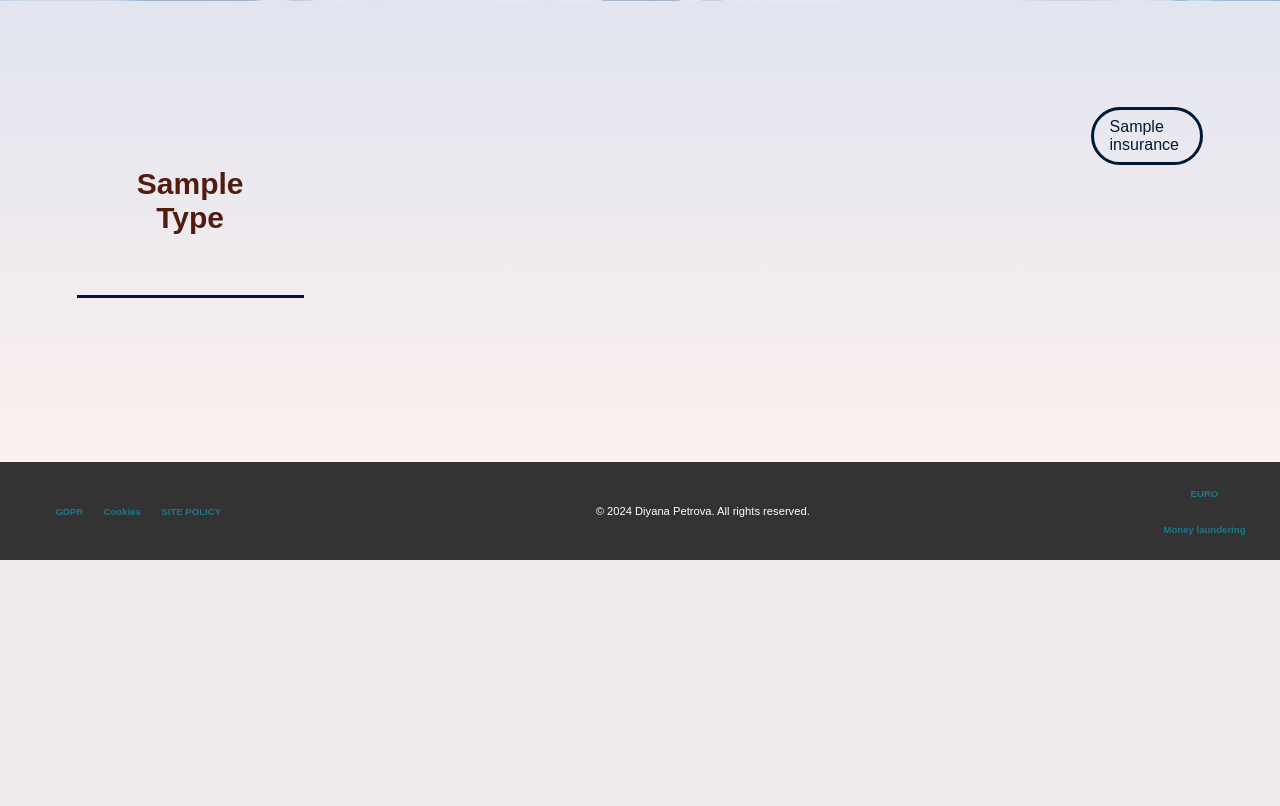
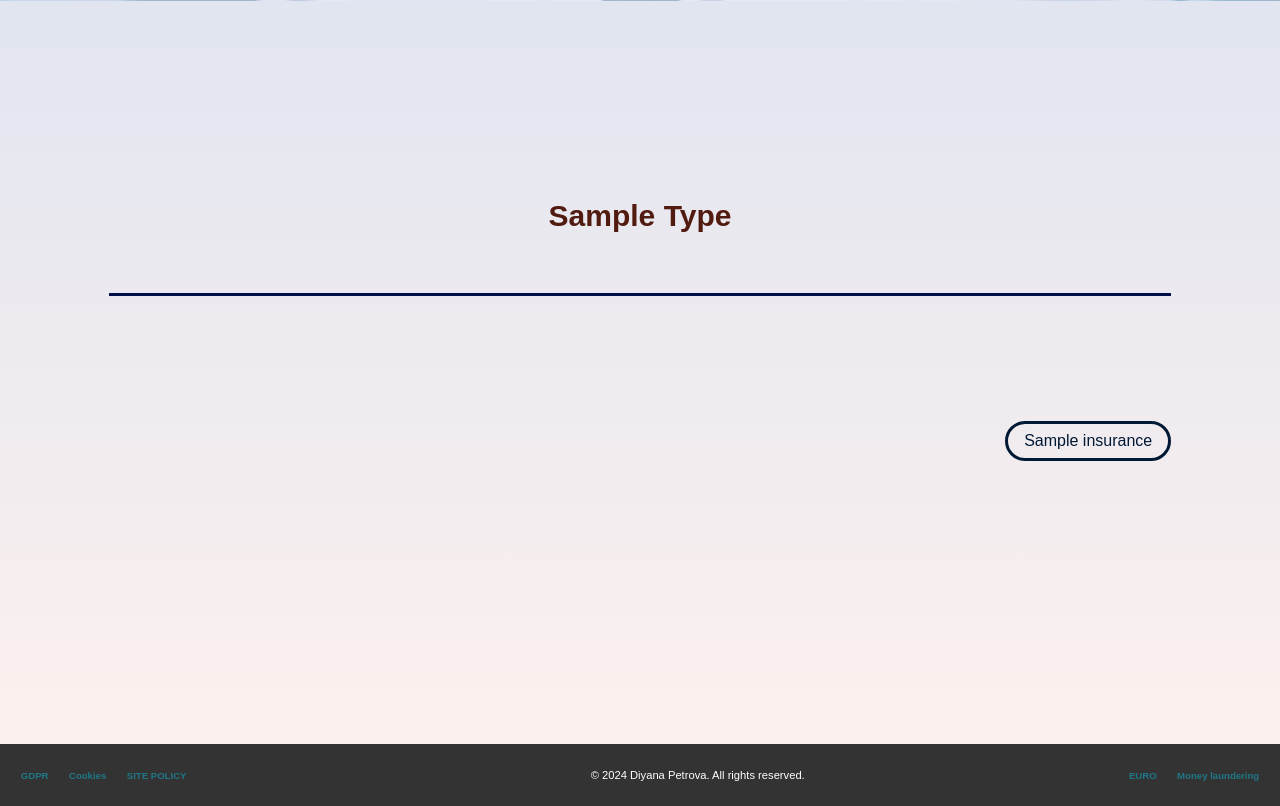
Before and after one commit to minkova-diyana/health_assist, a Django app: template templates/pages/insurances.html in a window 1280 px wide. Shown: the part 399-1205 px from the top of the page. Before the commit the page ends 959 px from the top, so only its background shows below. Run offline with Django 5.2, Linux system fonts and the light colour scheme; the template is opened without the code that fills it: most values are stand-ins (such as "Sample title", 1, 10 or a date in 2020); parts of the project's set-up code (start-up, migrations or seed data) failed here and were passed over.

Commit message:
FIX: insurance page stucture to a vertical

```diff
--- a/static/css/insurances.css
+++ b/static/css/insurances.css
@@ -1,11 +1,25 @@
-.insurance-nav > div {
+.insurance-nav {
+    display: flex;
+    flex-direction: column;
+    gap: 2rem;
+    position: right;
+}
+
+.middle-right-wrapper {
     display: flex;
     flex-direction: row;
+    /*! gap: rem; */
+}
+
+
+
+.insurance-nav > div {
+
     justify-content: space-between;
     align-items: flex-start;
-    /*! width: 100%; */
-    /*! padding: 2rem; */
-    /*! box-sizing: border-box; */
+    width: 100%;
+    padding: 2rem;
+    box-sizing: border-box;
     gap: 1rem;
     min-height: 250px; /* Set a base height for equal alignment */
 
@@ -13,12 +27,20 @@
 
 
 .left{
-    width: 20%;
+    /*! width: 20%; */
 
 }
 
+.middle {
+    width: 50;
+
+    margin-left: 5em;
+}
+
 .right {
-    width: 10%;
+    /*! padding: 5em; */
+    /*! margin: 5em; */
+
 }
 
 
@@ -28,9 +50,9 @@
 
 
 .middle{
-    flex-grow: 1;
-    max-width: 50%;
-    box-sizing: border-box;
+    flex-grow: 5;
+    max-width: 80%;
+    /*! box-sizing: border-box; */
 
 }
 .container{
@@ -85,13 +107,6 @@
     border-style:solid;
     border-radius: 3em;
 }
-
-.sub-container{
-         display: none;
-        cursor: pointer;
-        border-radius: 3em;
-}
-
 .insurance a{
     color: #001935;
 }
@@ -102,11 +117,6 @@
     transition: 0.5s;
 }
 
-.sub-container{
-        display: none;
-        cursor: pointer;
-        border-radius: 3em;
-    }
 
 @media (max-width: 900px){
 
@@ -126,7 +136,7 @@
     }
 
     .sub-container{
-         display: none;
+         display: block;
         cursor: pointer;
         border-radius: 3em;
     }
--- a/templates/pages/insurances.html
+++ b/templates/pages/insurances.html
@@ -27,9 +27,10 @@
                     <div class="left" id="{{ type }}">
                         <h3>{% trans type|title %}</h3>
                     </div>
-                <div class="space"></div>
+
 
     <!-- MIDDLE section -->
+                <div class="middle-right-wrapper">
                      <div class="middle">
                         {% for insurance in insurances %}
                             <div class="insurance-container" id="{{ insurance.slug }}" >
@@ -52,6 +53,7 @@
                                 </div>
 
                             </div>
+
                         {% empty %}
                             <div class="insurance-container" id="{{ type }}">
                                 <h3>{% trans 'Has no General Insurance Info' %}</h3>
@@ -70,8 +72,11 @@
                             {% endfor %}
                         </ul>
                     </div>
+
+                </div>
                 </nav>
                 {% endfor %}
+
             {% endif %}
         </section>
     </section>
```
Lines whose indentation alone changed are shown as unchanged.
